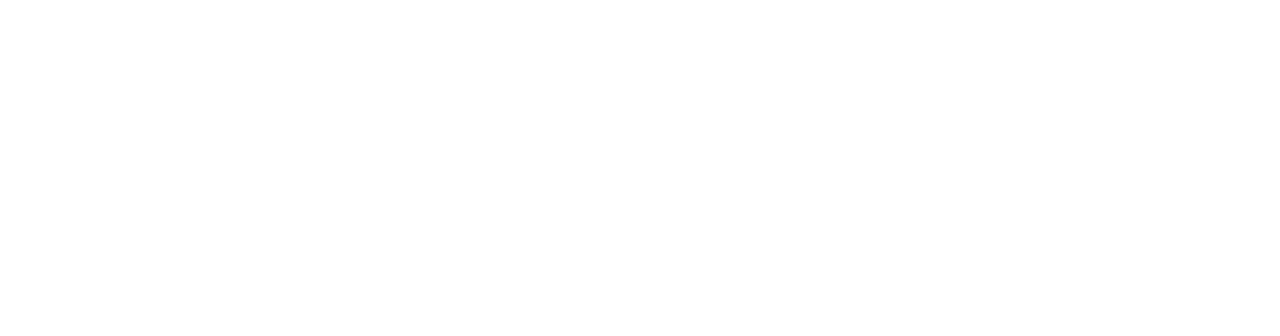
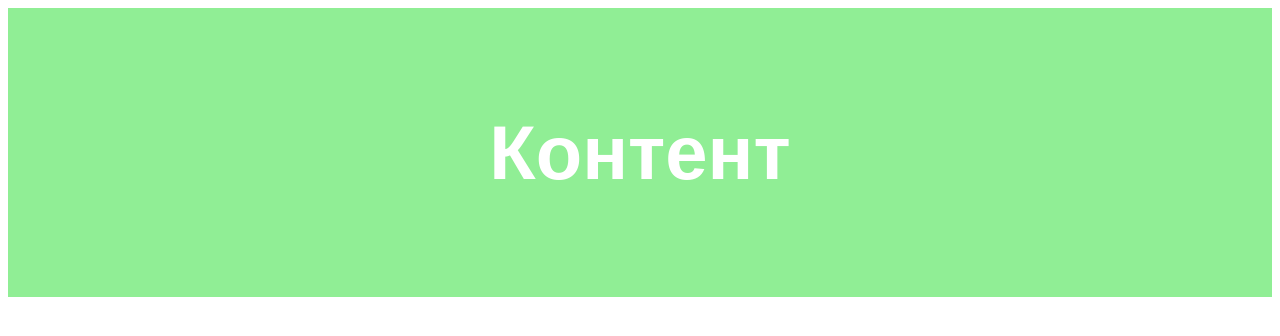
Before and after one commit to trikartem/git-lesson, a plain HTML site: page index.html in a window 1280 px wide. Drawn offline with Linux system fonts and the light colour scheme.

Commit message:
контент готов

```diff
--- a/index.html
+++ b/index.html
@@ -7,5 +7,8 @@
 	<link rel="stylesheet" href="main.css">
 </head>
 <body>
+	<main class="main">
+		<h1>Контент</h1>
+	</main>
 </body>
 </html>
--- a/main.css
+++ b/main.css
@@ -0,0 +1,8 @@
+.main {
+	background: rgb(144, 238, 149);
+	padding: 50px 100px;
+	font-size: 38px;
+	color: #fff;
+	font-family: sans-serif;
+	text-align: center;
+}
```
